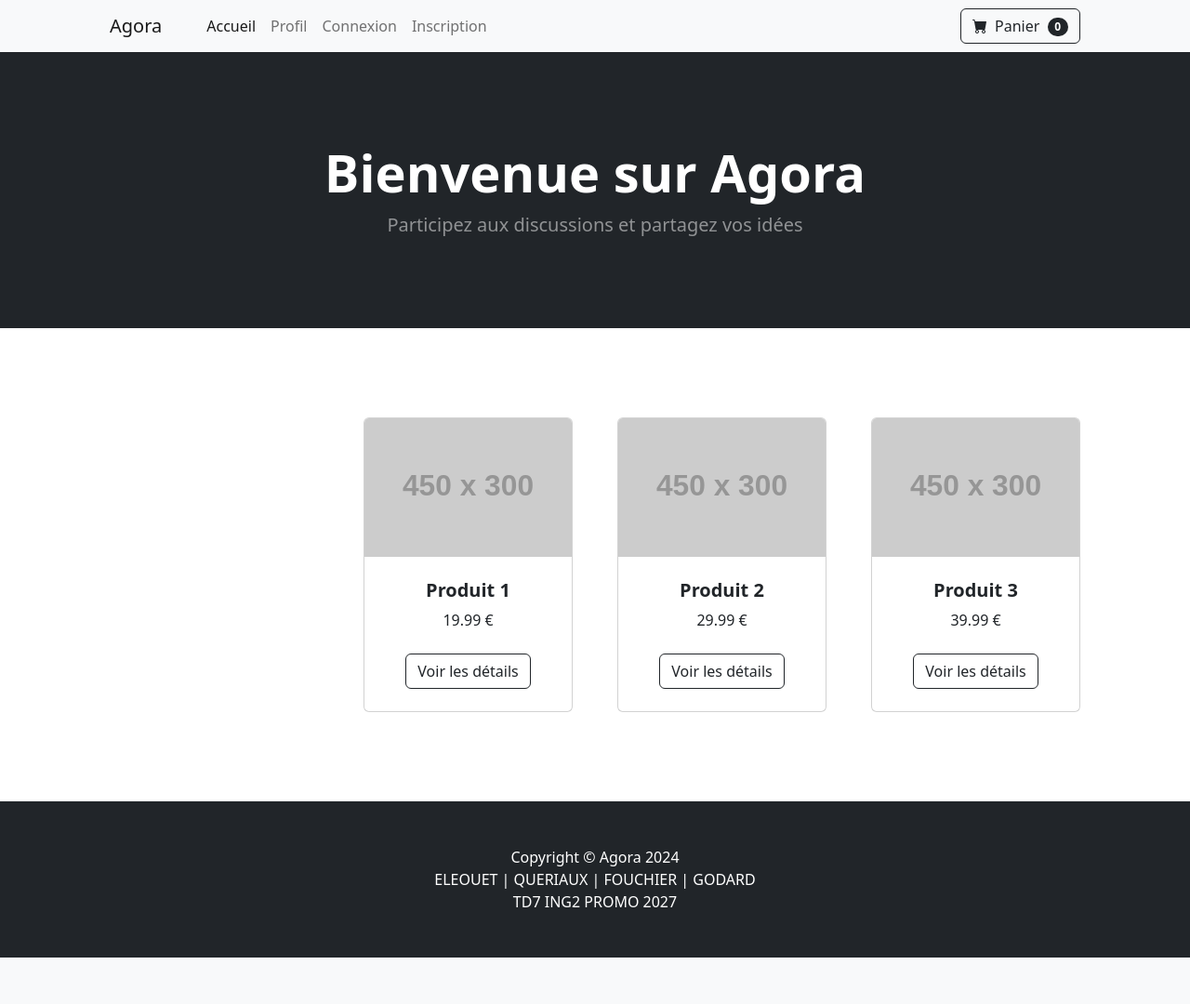
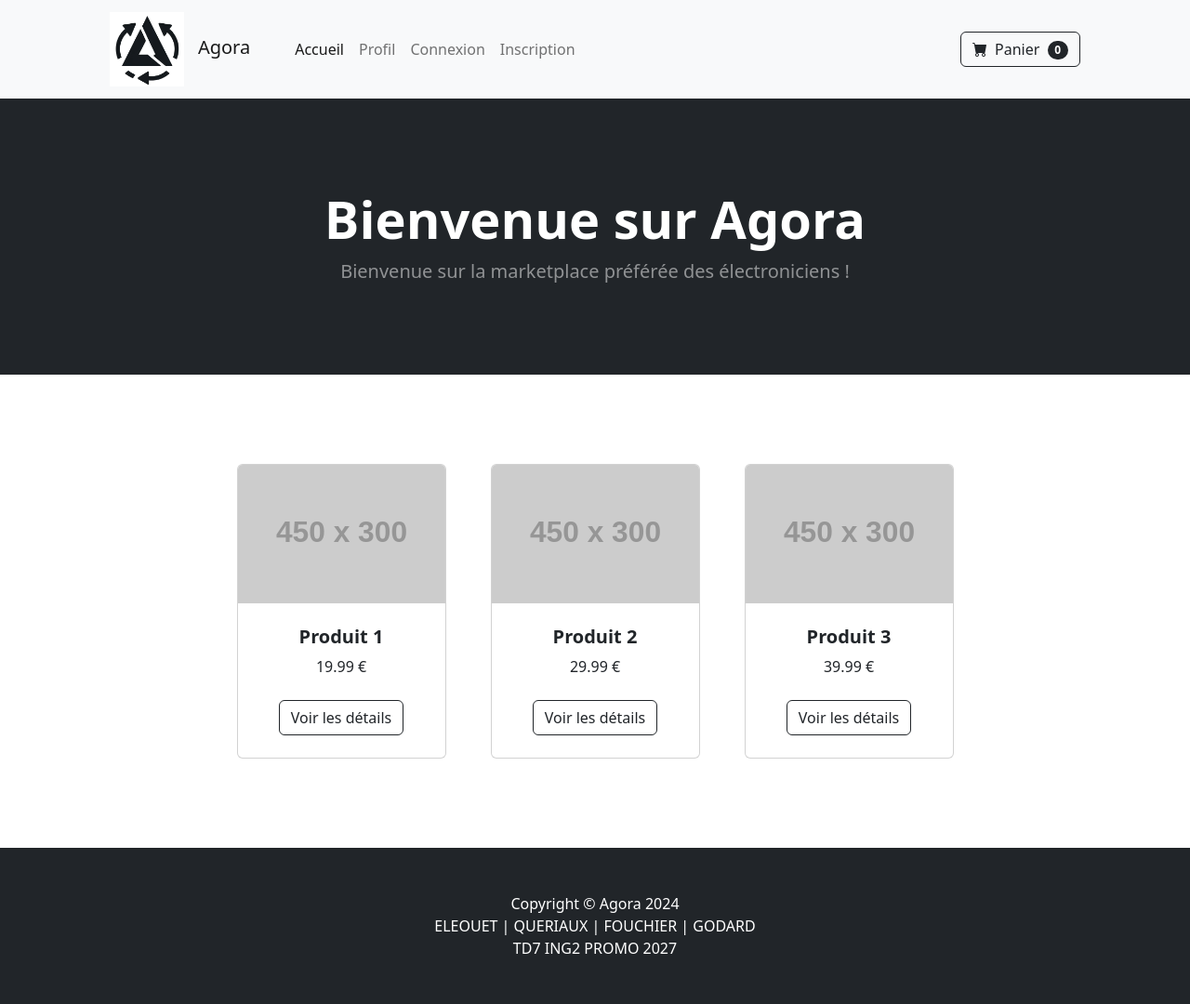
Before and after one commit to Rqbln/agora_ece, a PHP site: page / in a window 1280 px wide. Shown: the whole page at 93% size. Before the commit the page ends 1030 px from the top, so only its background shows below. Run offline with PHP 8.4, Linux system fonts and the light colour scheme; data comes from the database, SQL or seed files in the repository; grey boxes labelled with a size stand in for pictures from a placeholder-image service; some libraries are stand-ins or nearby versions.

Commit message:
Add logo navbar favicon

```diff
--- a/includes/header.php
+++ b/includes/header.php
@@ -5,9 +5,9 @@
     <meta name="viewport" content="width=device-width, initial-scale=1, shrink-to-fit=no" />
     <meta name="description" content="" />
     <meta name="author" content="" />
-    <title>Agora - Forum Dynamique</title>
+    <title>Agora Francia- Marketplace</title>
     <!-- Favicon-->
-    <link rel="icon" type="image/x-icon" href="assets/favicon.ico" />
+    <link rel="icon" type="image/x-icon" href="assets/img/logo_agora.png" />
     <!-- Bootstrap icons-->
     <link href="https://cdn.jsdelivr.net/npm/bootstrap-icons@1.5.0/font/bootstrap-icons.css" rel="stylesheet" />
     <!-- Core theme CSS (includes Bootstrap)-->
--- a/includes/navbar.php
+++ b/includes/navbar.php
@@ -1,6 +1,9 @@
 <nav class="navbar navbar-expand-lg navbar-light bg-light">
     <div class="container px-4 px-lg-5">
-        <a class="navbar-brand" href="index.php">Agora</a>
+        <a class="navbar-brand" href="index.php">
+            <img src="assets/img/logo_agora.png" alt="Logo" style="height: 80px; margin-right: 10px;">
+            Agora
+        </a>
         <button class="navbar-toggler" type="button" data-bs-toggle="collapse" data-bs-target="#navbarSupportedContent" aria-controls="navbarSupportedContent" aria-expanded="false" aria-label="Toggle navigation"><span class="navbar-toggler-icon"></span></button>
         <div class="collapse navbar-collapse" id="navbarSupportedContent">
             <ul class="navbar-nav me-auto mb-2 mb-lg-0 ms-lg-4">
@@ -10,11 +13,12 @@
                 <li class="nav-item"><a class="nav-link" href="register.php">Inscription</a></li>
             </ul>
             <form class="d-flex">
-                <button class="btn btn-outline-dark" type="submit" >
-                    <a class="nav-link" href ="../pages/cart.php">
-                    <i class="bi-cart-fill me-1"></i>
-                    Panier
-                    <span class="badge bg-dark text-white ms-1 rounded-pill">0</span>
+                <button class="btn btn-outline-dark" type="submit">
+                    <a class="nav-link" href="pages/cart.php">
+                        <i class="bi-cart-fill me-1"></i>
+                        Panier
+                        <span class="badge bg-dark text-white ms-1 rounded-pill">0</span>
+                    </a>
                 </button>
             </form>
         </div>
--- a/pages/home.php
+++ b/pages/home.php
@@ -22,7 +22,7 @@ if (!$result) {
     <div class="container px-4 px-lg-5 my-5">
         <div class="text-center text-white">
             <h1 class="display-4 fw-bolder">Bienvenue sur Agora</h1>
-            <p class="lead fw-normal text-white-50 mb-0">Participez aux discussions et partagez vos idées</p>
+            <p class="lead fw-normal text-white-50 mb-0">Bienvenue sur la marketplace préférée des électroniciens !</p>
         </div>
     </div>
 </header>
```
Also changed, not shown: assets/img/logo_agora.png (added).
